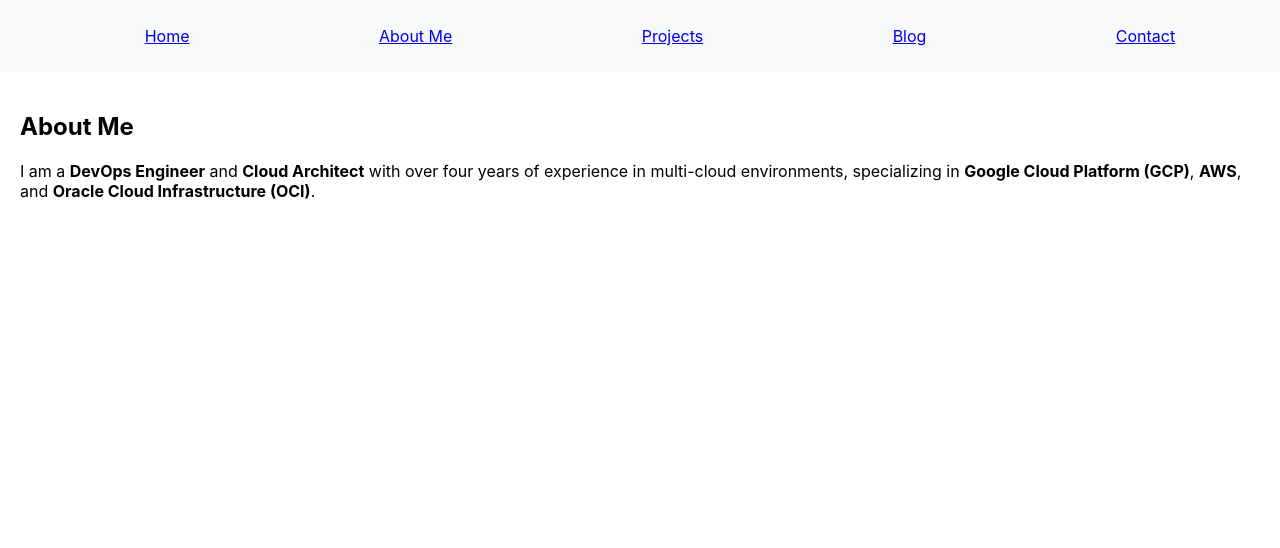
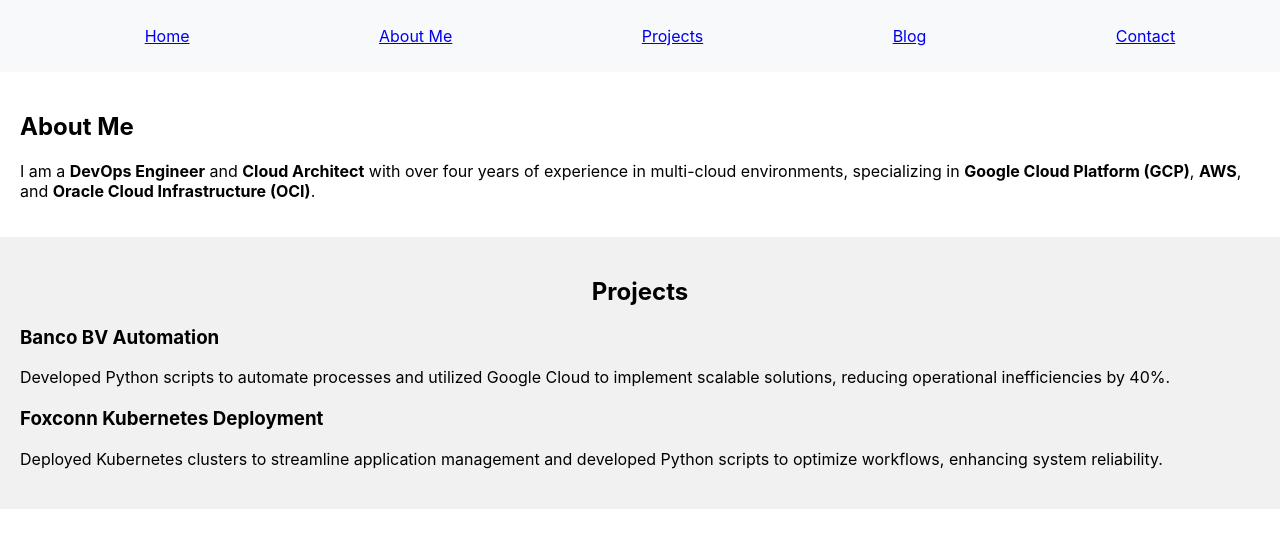
Before and after one commit to janneh2000/my-portfolio, a React (Create React App) app: page / in a window 1280 px wide. Shown: the top 548 px of the page. Built offline with nearby package versions, Linux system fonts and the light colour scheme.

Commit message:
Fix Projects section rendering

```diff
--- a/src/App.js
+++ b/src/App.js
@@ -8,6 +8,7 @@ function App() {
     <div>
       <Navbar />
       <AboutMe />
+      <Projects />
     </div>
   );
 }
```
Also changed, not shown: 1 other file (tests, documents, lock files or other folders).
